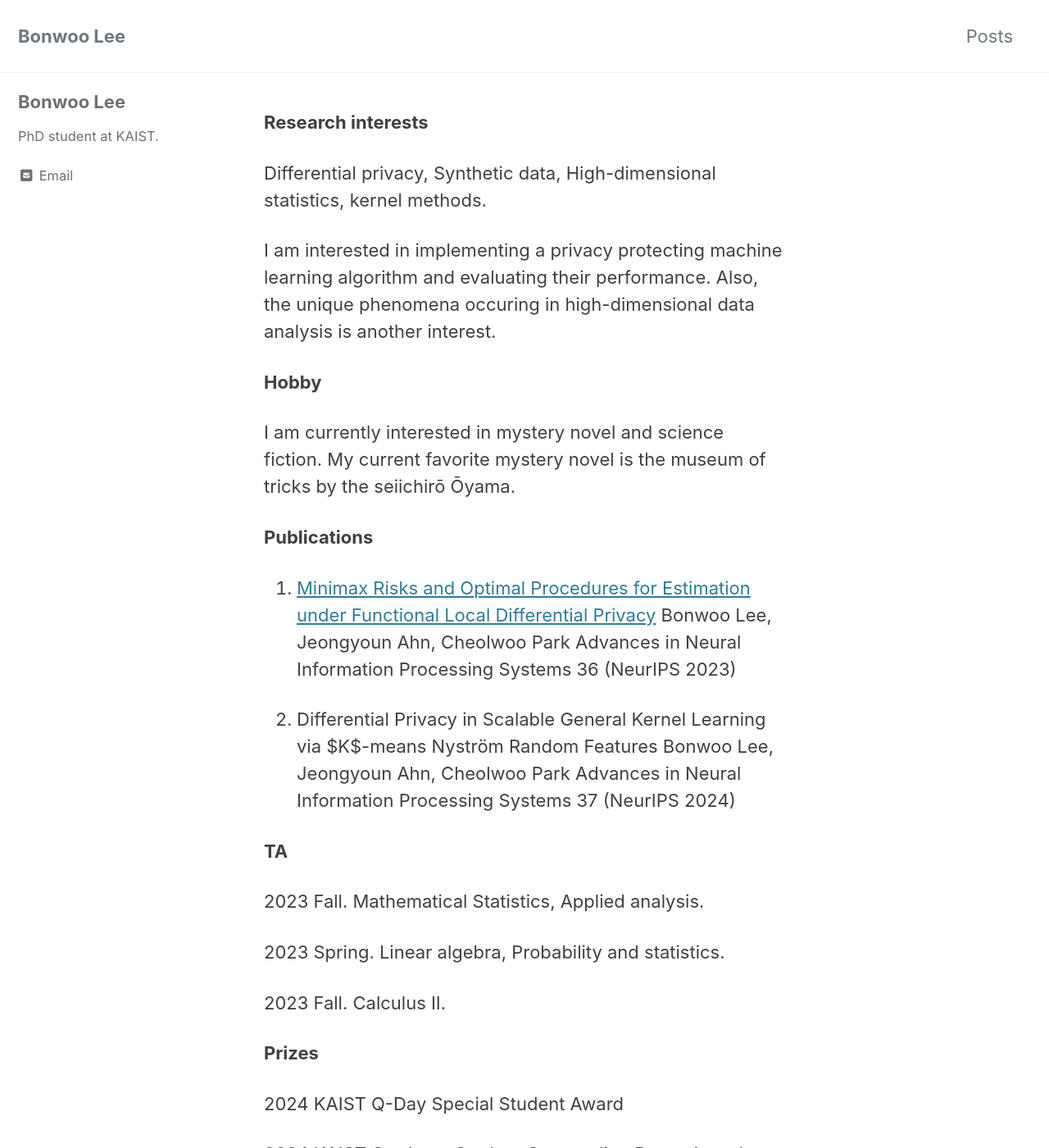
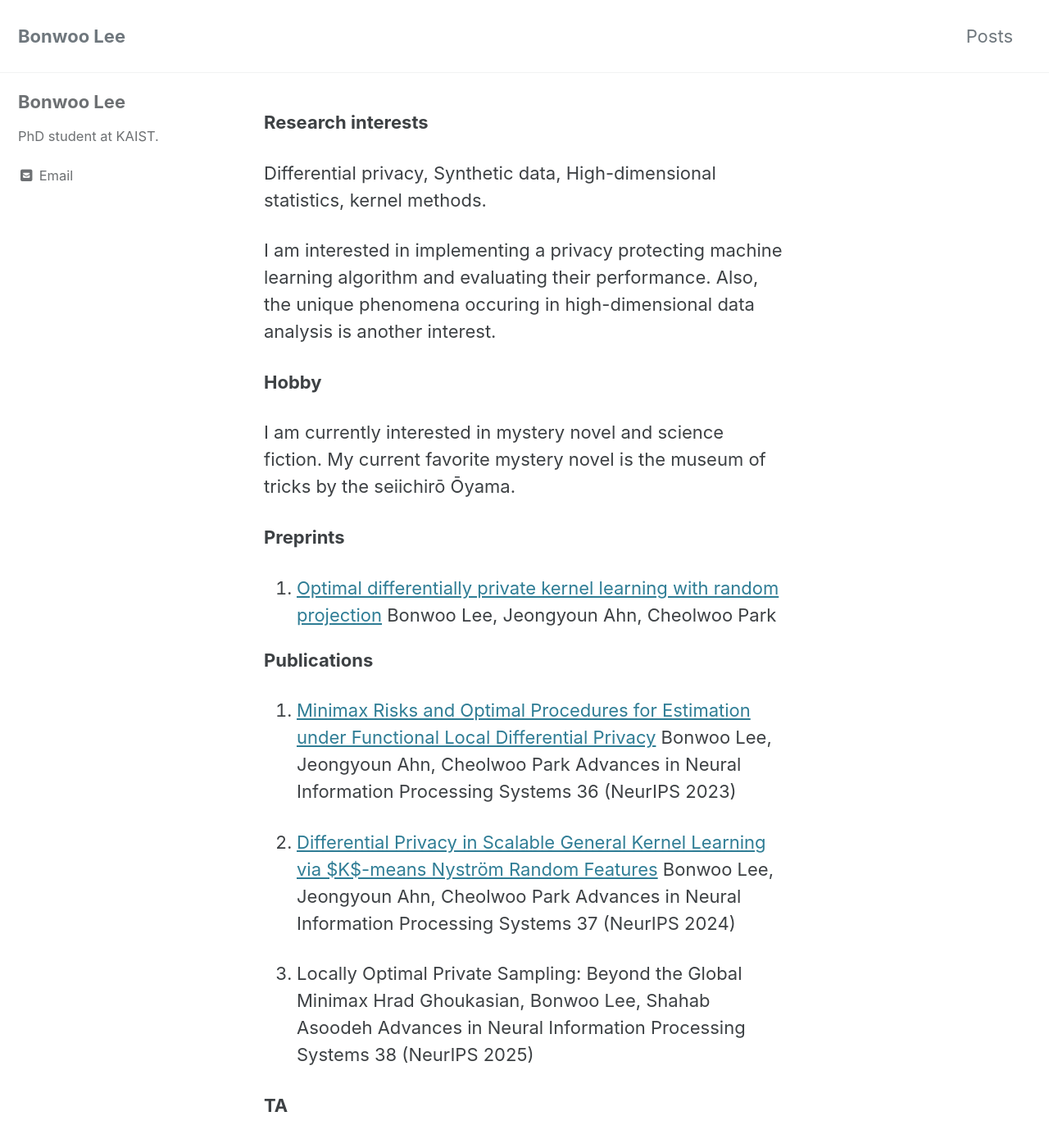
Before and after one commit to righthim/righthim.github.io, a Jekyll site: the page built from index.md, in a window 1280 px wide and 1400 px high. Shown: the whole window at 82% size. Built offline with Jekyll 4.4.1, drawn with Linux system fonts in a browser that asks for light colours; cached includes are drawn as plain includes.

Commit message:
Update index.md
Papers update

```diff
--- a/index.md
+++ b/index.md
@@ -12,15 +12,23 @@ __Hobby__
 
 I am currently interested in mystery novel and science fiction. My current favorite mystery novel is the museum of tricks by the seiichirō Ōyama.
 
+__Preprints__
+1. [Optimal differentially private kernel learning with random projection](https://arxiv.org/abs/2507.17544)
+Bonwoo Lee, Jeongyoun Ahn, Cheolwoo Park
+
 __Publications__
 
 1. [Minimax Risks and Optimal Procedures for Estimation under Functional Local Differential Privacy](https://proceedings.neurips.cc/paper_files/paper/2023/hash/b4dde7f1bc45bf9c0fda8db8f272b758-Abstract-Conference.html)
 Bonwoo Lee, Jeongyoun Ahn, Cheolwoo Park
 Advances in Neural Information Processing Systems 36 (NeurIPS 2023)
 
-2. Differential Privacy in Scalable General Kernel Learning via $K$-means Nystr&#246;m Random Features
+2. [Differential Privacy in Scalable General Kernel Learning via $K$-means Nystr&#246;m Random Features](https://proceedings.neurips.cc/paper_files/paper/2024/hash/257c140d25d1f7fc10f8ae5e17296299-Abstract-Conference.html)
 Bonwoo Lee, Jeongyoun Ahn, Cheolwoo Park
 Advances in Neural Information Processing Systems 37 (NeurIPS 2024)
+
+3. Locally Optimal Private Sampling: Beyond the Global Minimax
+Hrad Ghoukasian, Bonwoo Lee, Shahab Asoodeh
+Advances in Neural Information Processing Systems 38 (NeurIPS 2025)
 
 __TA__
 
```
